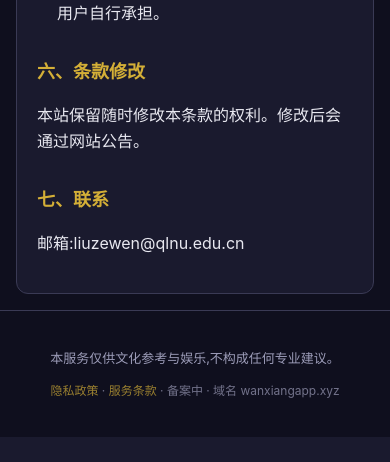
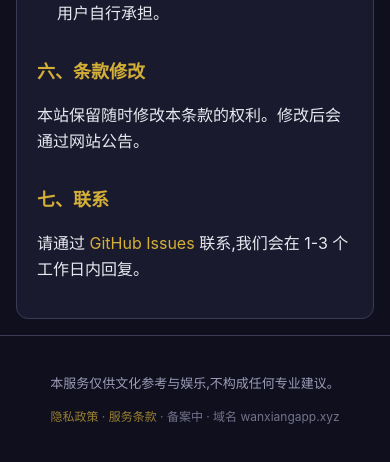
Before and after one commit to aidless/taixuan-web, a Flask app: page /terms in a window 390 px wide. Shown: the part 1046-1508 px from the top of the page. Before the commit the page ends 1483 px from the top, so only its background shows below. Run offline with Flask 3, Linux system fonts and the light colour scheme.

Commit message:
fix: remove private info (real IP / email / phone)

```diff
--- a/templates/privacy.html
+++ b/templates/privacy.html
@@ -34,6 +34,6 @@
   <p>本服务提供的所有解读结果<strong>仅供文化参考与娱乐</strong>,不构成任何专业建议(医疗、法律、财务、心理咨询等)。请勿将解读结果作为人生决策的唯一依据。</p>
 
   <h2>七、联系</h2>
-  <p>如有疑问:邮箱 liuzewen@qlnu.edu.cn</p>
+  <p>如有疑问:请通过 <a href="https://github.com/aidless/taixuan-web/issues">GitHub Issues</a> 提交问题,我们会在 1-3 个工作日内回复。</p>
 </section>
 {% endblock %}
--- a/templates/terms.html
+++ b/templates/terms.html
@@ -33,6 +33,6 @@
   <p>本站保留随时修改本条款的权利。修改后会通过网站公告。</p>
 
   <h2>七、联系</h2>
-  <p>邮箱:liuzewen@qlnu.edu.cn</p>
+  <p>请通过 <a href="https://github.com/aidless/taixuan-web/issues">GitHub Issues</a> 联系,我们会在 1-3 个工作日内回复。</p>
 </section>
 {% endblock %}
```
Also changed, not shown: README.md, 1 other file.
